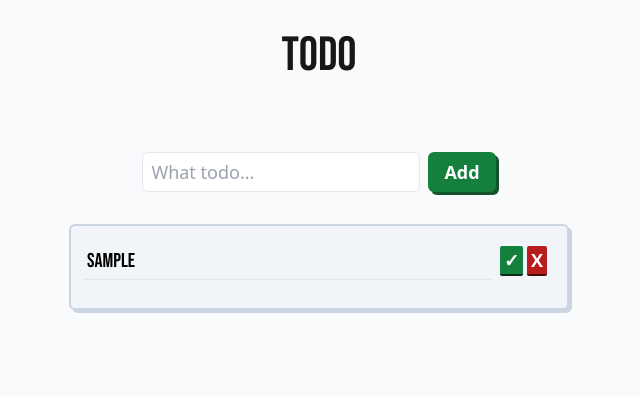
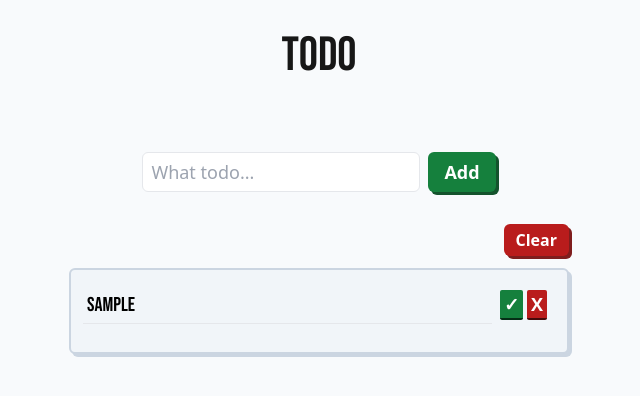
Before and after one commit to Cralcas/react-todo-app, a React (Vite) app: page / in a window 1280 px wide. Both pictures are taken after typing "Sample" into the empty fields and a click on the button "Add". Shown: the top 396 px of the page, without its empty margins (321-961 px from the left). Built offline with nearby package versions, Linux system fonts and the light colour scheme.

Commit message:
Clear todos button

```diff
--- /dev/null
+++ b/src/components/ClearTodos.tsx
@@ -0,0 +1,23 @@
+import { useContext } from "react";
+import { TodosDispatchContext } from "../contexts/TodoDispatchContext";
+import { ActionType } from "../reducers/TodoReducer";
+
+export const ClearTodos = () => {
+  const dispatch = useContext(TodosDispatchContext);
+
+  const clearTodos = () => {
+    dispatch({
+      type: ActionType.CLEARED,
+      payload: "",
+    });
+  };
+
+  return (
+    <button
+      onClick={clearTodos}
+      className="self-end px-3 py-1 bg-red-700 text-white font-bold  hover:bg-red-800 transition active:scale-95 rounded-md shadow-todoShadow shadow-red-900"
+    >
+      Clear
+    </button>
+  );
+};
--- a/src/components/Todos.tsx
+++ b/src/components/Todos.tsx
@@ -1,12 +1,15 @@
-import {useContext} from "react";
-import {TodoItem} from "./TodoItem";
-import {TodosContext} from "../contexts/TodosContext";
+import { useContext } from "react";
+import { TodoItem } from "./TodoItem";
+import { TodosContext } from "../contexts/TodosContext";
+import { ClearTodos } from "./ClearTodos";
 
 export const Todos = () => {
   const todos = useContext(TodosContext);
   return (
     <>
       {todos.length > 0 && (
+        <div className="flex flex-col gap-3">
+          <ClearTodos />
           <ul
             className={`scrollbar-hidden flex flex-col w-[300px] md:w-[500px] max-h-[350px] p-3 bg-slate-100 border-2 border-slate-300 rounded-md shadow-todoShadow shadow-slate-300 overflow-auto ${
               todos.length > 6 ? "overflow-y-scroll" : ""
@@ -16,6 +19,7 @@ export const Todos = () => {
               return <TodoItem key={todo.id} todo={todo} />;
             })}
           </ul>
+        </div>
       )}
     </>
   );
--- a/src/reducers/TodoReducer.ts
+++ b/src/reducers/TodoReducer.ts
@@ -1,4 +1,4 @@
-import {Todo} from "../models/Todo";
+import { Todo } from "../models/Todo";
 
 export interface IAction {
   type: ActionType;
@@ -9,6 +9,7 @@ export enum ActionType {
   ADDED,
   REMOVED,
   TOGGLED,
+  CLEARED,
 }
 
 export const TodoReducer = (todos: Todo[], action: IAction): Todo[] => {
@@ -21,8 +22,11 @@ export const TodoReducer = (todos: Todo[], action: IAction): Todo[] => {
 
     case ActionType.TOGGLED:
       return todos.map((todo) =>
-        todo.id === +action.payload ? {...todo, done: !todo.done} : todo
+        todo.id === +action.payload ? { ...todo, done: !todo.done } : todo
       );
+
+    case ActionType.CLEARED:
+      return [];
 
     default:
       return todos;
```
Also changed, not shown: src/components/TodoApp.tsx (+9 -9 lines). Lines whose indentation alone changed are shown as unchanged.
